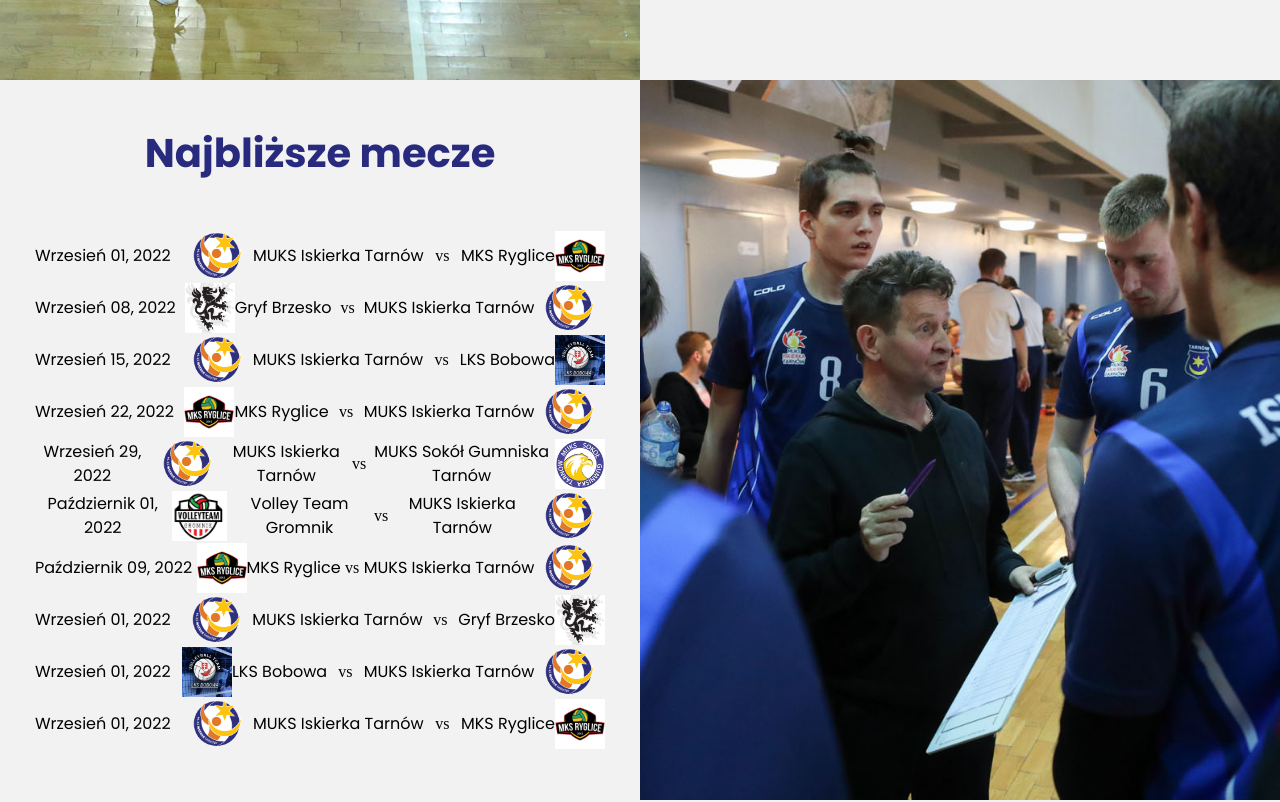
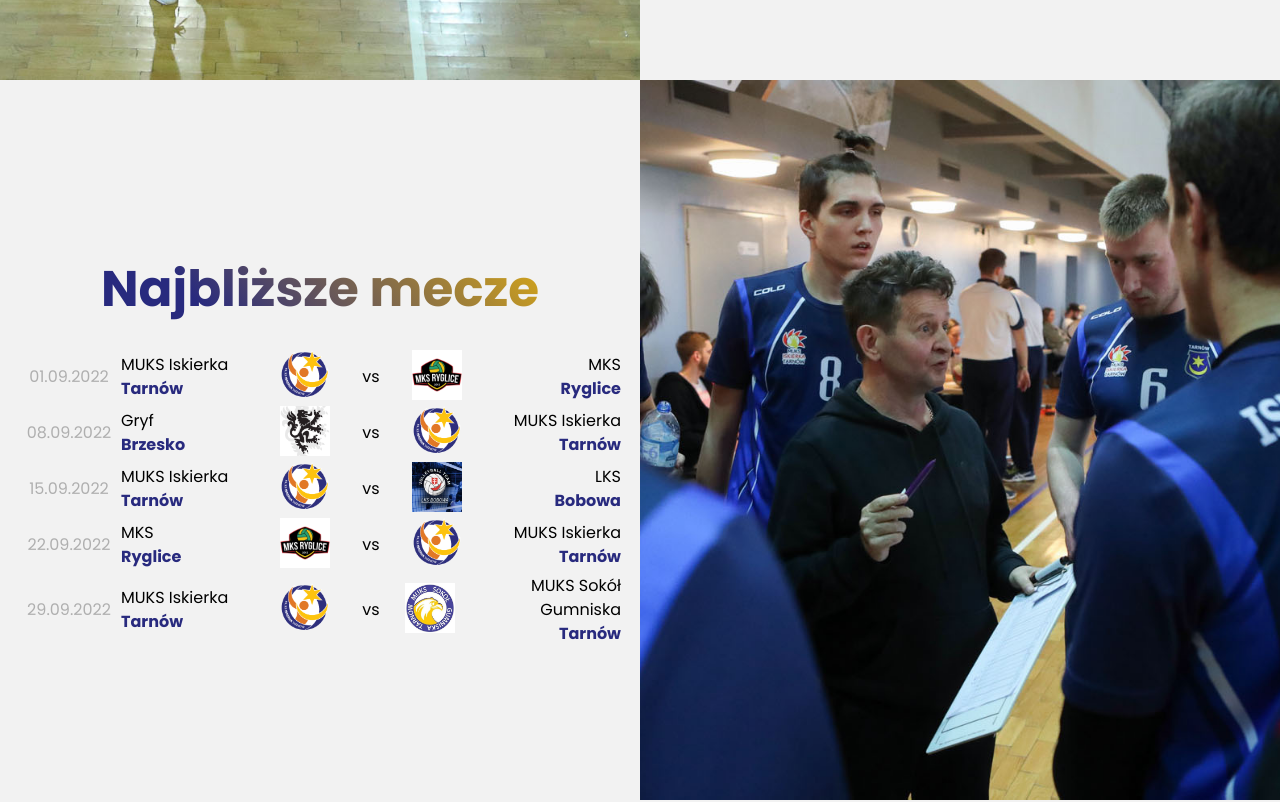
Before and after one commit to przemekr95/muks-iskierka-tarnow, a React (Create React App) app: page / in a window 1280 px wide. Shown: the part 2160-2962 px from the top of the page. Built offline with nearby package versions, Linux system fonts and the light colour scheme.

Commit message:
Fixed styles in third-row

```diff
--- a/public/assets/data/schedule.json
+++ b/public/assets/data/schedule.json
@@ -2,103 +2,63 @@
   "schedule": [
     {
       "id": "1",
-      "home": "MUKS Iskierka Tarnów",
+      "home": "MUKS Iskierka",
+      "homeCity": "Tarnów",
       "homeLogo": "/assets/teamsLogo/iskierkaTarnow.png",
       "homeLogoAlt": "Logo gospodarza meczu",
-      "away": "MKS Ryglice",
+      "away": "MKS",
+      "awayCity": "Ryglice",
       "awayLogo": "/assets/teamsLogo/mksRyglice.jpg",
       "awayLogoAlt": "Logo gościa meczu",
-      "date": "Wrzesień 01, 2022"
+      "date": "01.09.2022"
     },
     {
       "id": "2",
-      "home": "Gryf Brzesko",
+      "home": "Gryf",
+      "homeCity": "Brzesko",
       "homeLogo": "/assets/teamsLogo/gryfBrzesko.jpg",
       "homeLogoAlt": "Logo gospodarza meczu",
-      "away": "MUKS Iskierka Tarnów",
+      "away": "MUKS Iskierka",
+      "awayCity": "Tarnów",
       "awayLogo": "/assets/teamsLogo/iskierkaTarnow.png",
       "awayLogoAlt": "Logo gościa meczu",
-      "date": "Wrzesień 08, 2022"
+      "date": "08.09.2022"
     },
     {
       "id": "3",
-      "home": "MUKS Iskierka Tarnów",
+      "home": "MUKS Iskierka",
+      "homeCity": "Tarnów",
       "homeLogo": "/assets/teamsLogo/iskierkaTarnow.png",
       "homeLogoAlt": "Logo gospodarza meczu",
-      "away": "LKS Bobowa",
+      "away": "LKS",
+      "awayCity": "Bobowa",
       "awayLogo": "/assets/teamsLogo/lksBobowa.jpg",
       "awayLogoAlt": "Logo gościa meczu",
-      "date": "Wrzesień 15, 2022"
+      "date": "15.09.2022"
     },
     {
       "id": "4",
-      "home": "MKS Ryglice",
+      "home": "MKS",
+      "homeCity": "Ryglice",
       "homeLogo": "/assets/teamsLogo/mksRyglice.jpg",
       "homeLogoAlt": "Logo gospodarza meczu",
-      "away": "MUKS Iskierka Tarnów",
+      "away": "MUKS Iskierka",
+      "awayCity": "Tarnów",
       "awayLogo": "/assets/teamsLogo/iskierkaTarnow.png",
       "awayLogoAlt": "Logo gościa meczu",
-      "date": "Wrzesień 22, 2022"
+      "date": "22.09.2022"
     },
     {
       "id": "5",
-      "home": "MUKS Iskierka Tarnów",
+      "home": "MUKS Iskierka",
+      "homeCity": "Tarnów",
       "homeLogo": "/assets/teamsLogo/iskierkaTarnow.png",
       "homeLogoAlt": "Logo gospodarza meczu",
-      "away": "MUKS Sokół Gumniska Tarnów",
+      "away": "MUKS Sokół Gumniska",
+      "awayCity": "Tarnów",
       "awayLogo": "/assets/teamsLogo/sokolGumniskaTarnow.jpg",
       "awayLogoAlt": "Logo gościa meczu",
-      "date": "Wrzesień 29, 2022"
-    },
-    {
-      "id": "6",
-      "home": "Volley Team Gromnik",
-      "homeLogo": "/assets/teamsLogo/volleyTeamGromnik.png",
-      "homeLogoAlt": "Logo gospodarza meczu",
-      "away": "MUKS Iskierka Tarnów",
-      "awayLogo": "/assets/teamsLogo/iskierkaTarnow.png",
-      "awayLogoAlt": "Logo gościa meczu",
-      "date": "Październik 01, 2022"
-    },
-    {
-      "id": "7",
-      "home": "MKS Ryglice",
-      "homeLogo": "/assets/teamsLogo/mksRyglice.jpg",
-      "homeLogoAlt": "Logo gospodarza meczu",
-      "away": "MUKS Iskierka Tarnów",
-      "awayLogo": "/assets/teamsLogo/iskierkaTarnow.png",
-      "awayLogoAlt": "Logo gościa meczu",
-      "date": "Październik 09, 2022"
-    },
-    {
-      "id": "8",
-      "home": "MUKS Iskierka Tarnów",
-      "homeLogo": "/assets/teamsLogo/iskierkaTarnow.png",
-      "homeLogoAlt": "Logo gospodarza meczu",
-      "away": "Gryf Brzesko",
-      "awayLogo": "/assets/teamsLogo/gryfBrzesko.jpg",
-      "awayLogoAlt": "Logo gościa meczu",
-      "date": "Wrzesień 01, 2022"
-    },
-    {
-      "id": "9",
-      "home": "LKS Bobowa",
-      "homeLogo": "/assets/teamsLogo/lksBobowa.jpg",
-      "homeLogoAlt": "Logo gospodarza meczu",
-      "away": "MUKS Iskierka Tarnów",
-      "awayLogo": "/assets/teamsLogo/iskierkaTarnow.png",
-      "awayLogoAlt": "Logo gościa meczu",
-      "date": "Wrzesień 01, 2022"
-    },
-    {
-      "id": "10",
-      "home": "MUKS Iskierka Tarnów",
-      "homeLogo": "/assets/teamsLogo/iskierkaTarnow.png",
-      "homeLogoAlt": "Logo gospodarza meczu",
-      "away": "MKS Ryglice",
-      "awayLogo": "/assets/teamsLogo/mksRyglice.jpg",
-      "awayLogoAlt": "Logo gościa meczu",
-      "date": "Wrzesień 01, 2022"
+      "date": "29.09.2022"
     }
   ]
 }
--- a/src/components/common/schedule/schedule.jsx
+++ b/src/components/common/schedule/schedule.jsx
@@ -18,37 +18,61 @@ const Schedule = () => {
   const tableSchedule = (
     items.map(item => (
       <tr key={item.id} className="row team-schedule">
-        <td data-label="Date">
+        <td data-label="Date" className="schedule-date">
           <Text
             text={item.date}
+            color="light_grey_text"
+            font="regular_font"
+          />
+        </td>
+        <td data-label="Home" className="team-schedule team-schedule-box">
+          <div className="team-schedule-name text-left">
+            <Text
+              text={item.home}
               color="black_text"
               font="regular_font"
             />
-        </td>
-        <td data-label="Home" className="team-schedule">
+            <Text
+              text={item.homeCity}
+              color="blue_text"
+              font="bold_font"
+            />
+          </div>
+          <div className="schedule-logo-box">
             <Image
               src={item.homeLogo}
               alt={item.homeLogoAlt}
               className="schedule-logo"
             />
+          </div>
+        </td>
+        <td data-label="VS">
           <Text
-            text={item.home}
+            text="vs"
             color="black_text"
             font="regular_font"
           />
         </td>
-        <td data-label="VS">vs</td>
-        <td data-label="Away" className="team-schedule">
+        <td data-label="Away" className="team-schedule team-schedule-box">
+          <div className="schedule-logo-box">
+            <Image
+              src={item.awayLogo}
+              alt={item.awayLogoAlt}
+              className="schedule-logo"
+            />
+          </div>
+          <div className="team-schedule-name text-right">
             <Text
               text={item.away}
               color="black_text"
               font="regular_font"
             />
-          <Image
-            src={item.awayLogo}
-            alt={item.awayLogoAlt}
-            className="schedule-logo"
+            <Text
+              text={item.awayCity}
+              color="blue_text"
+              font="bold_font"
             />
+          </div>
         </td>
       </tr>
     ))
--- a/src/components/common/schedule/schedule.scss
+++ b/src/components/common/schedule/schedule.scss
@@ -1,6 +1,11 @@
 .schedule-wrapper {
-  width: 90%;
+  width: 95%;
   margin: auto;
+}
+
+.schedule-logo-box{
+  width: 70px;
+  padding: 0 20px;
 }
 
 .schedule-logo {
@@ -12,3 +17,19 @@
   display: flex;
   align-items: center;
 }
+
+.schedule-date {
+  width: 100%;
+  max-width: 100px;
+}
+
+.team-schedule-box {
+  width: 100%;
+  max-width: 300px;
+  justify-content: space-between;
+}
+
+.team-schedule-name {
+  display: flex;
+  flex-direction: column;
+}
--- a/src/components/views/homepage-views/third-row-homepage/third-row-homepage.jsx
+++ b/src/components/views/homepage-views/third-row-homepage/third-row-homepage.jsx
@@ -1,7 +1,7 @@
 import React from 'react';
 import PropTypes from 'prop-types';
 import Schedule from '../../../common/schedule';
-import Heading from '../../../atomic/typography/heading';
+import HeadingHomepage from '../../../atomic/typography/heading-homepage';
 
 import './third-row-homepage.scss';
 
@@ -11,13 +11,8 @@ const ThirdRowHomepage = props => {
   } = props;
 
   return (
-    <div className="center">
-      <Heading
-        color="blue_text"
-        appearance="heading_2_bold"
-        text={title}
-        tag="h2"
-      />
+    <div>
+      <HeadingHomepage text={title} />
       <Schedule />
     </div>
   );
--- a/src/styles/_style.scss
+++ b/src/styles/_style.scss
@@ -41,3 +41,11 @@
 .box-shadow {
   box-shadow: 0 0 20px 8px #d0d0d0
 }
+
+.text-left {
+  text-align: left;
+}
+
+.text-right {
+  text-align: right;
+}
```
Lines whose indentation alone changed are shown as unchanged.
